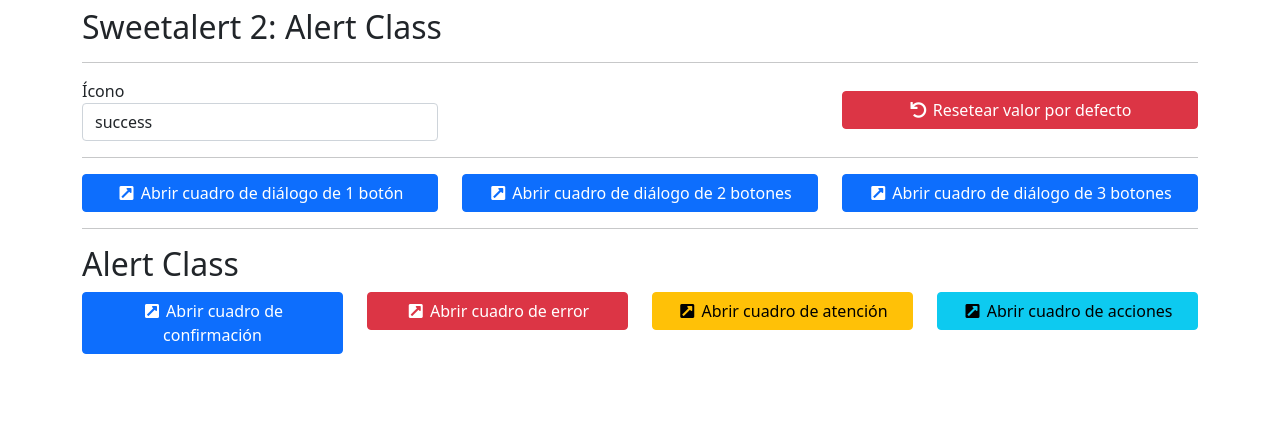
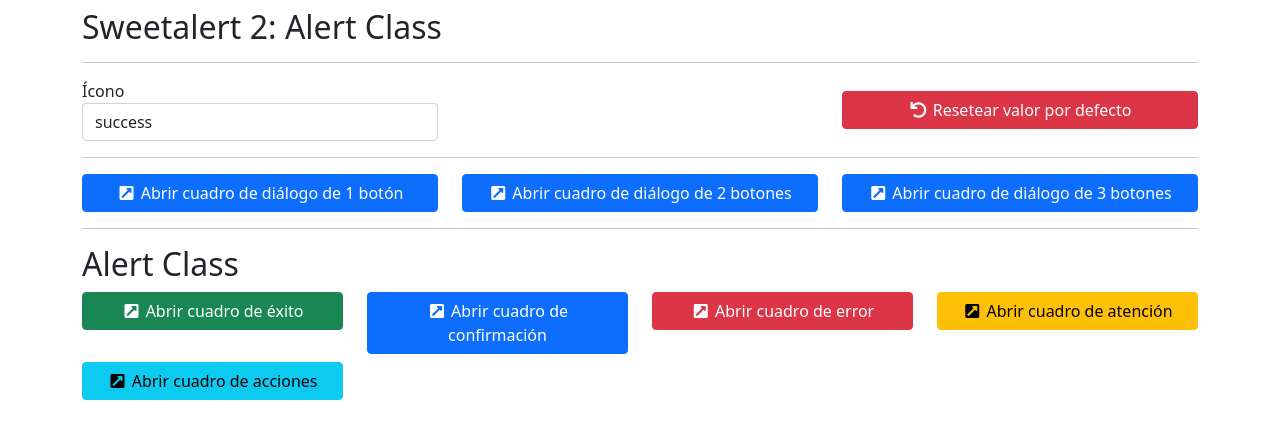
Before and after one commit to cristiancajiaos/angular-alert-class, an Angular app: page / in a window 1280 px wide. Shown: the top 438 px of the page. Built offline with nearby package versions, Linux system fonts and the light colour scheme.

Commit message:
Creado método de cuadro de diálogo de Éxito

```diff
--- a/src/app/layout/layout.component.html
+++ b/src/app/layout/layout.component.html
@@ -46,28 +46,35 @@
 <div class="row">
   <div class="col-lg-3">
     <div class="d-grid">
-      <button class="btn btn-primary" (click)="openConfirmation()">
+      <button class="btn btn-success mb-2" (click)="openExito()">
+        <i class="fas fa-external-link-square-alt fa-fw"></i> Abrir cuadro de éxito
+      </button>
+    </div>
+  </div>
+  <div class="col-lg-3">
+    <div class="d-grid">
+      <button class="btn btn-primary mb-2" (click)="openConfirmation()">
         <i class="fas fa-external-link-square-alt fa-fw"></i> Abrir cuadro de confirmación
       </button>
     </div>
   </div>
   <div class="col-lg-3">
     <div class="d-grid">
-      <button class="btn btn-danger" (click)="openError()">
+      <button class="btn btn-danger mb-2" (click)="openError()">
         <i class="fas fa-external-link-square-alt fa-fw"></i> Abrir cuadro de error
       </button>
     </div>
   </div>
   <div class="col-lg-3">
     <div class="d-grid">
-      <button class="btn btn-warning" (click)="openAtencion()">
+      <button class="btn btn-warning mb-2" (click)="openAtencion()">
         <i class="fas fa-external-link-square-alt fa-fw"></i> Abrir cuadro de atención
       </button>
     </div>
   </div>
   <div class="col-lg-3">
     <div class="d-grid">
-      <button class="btn btn-info" (click)="openAcciones()">
+      <button class="btn btn-info mb-2" (click)="openAcciones()">
         <i class="fas fa-external-link-square-alt fa-fw"></i> Abrir cuadro de acciones
       </button>
     </div>
--- a/src/app/layout/layout.component.ts
+++ b/src/app/layout/layout.component.ts
@@ -152,6 +152,35 @@
       });
   }
 
+  public openExito(): void {
+    DialogBox.exito('Acción exitosa', 'Éxito')
+      .then((resolve) => {
+        console.log(resolve);
+        let dismissMethod;
+
+        if (resolve.isConfirmed) {
+          this.toastr.success(
+            `Se presionó el botón OK`,
+            "Cuadro de diálogo de Éxito"
+          );
+        } else if (resolve.isDismissed) {
+          if (resolve.dismiss) {
+            if (resolve.dismiss.toString() === "backdrop") {
+              dismissMethod = "backdrop";
+            }
+          }
+
+          this.toastr.success(
+            `Se hizo la acción cancelar por ${dismissMethod}.`,
+            "Cuadro de diálogo de Éxito"
+          );
+        }
+      })
+      .catch((reject) => {
+        console.log(reject);
+      });
+  }
+
   public openConfirmation(): void {
     DialogBox.confirmacion("foo", "foo").then((resolve) => {
       console.log(resolve);
--- a/src/app/shared/classes/dialog-box.ts
+++ b/src/app/shared/classes/dialog-box.ts
@@ -1,6 +1,19 @@
 import Swal, { SweetAlertResult } from 'sweetalert2';
 
 export class DialogBox {
+  public static exito(mensaje: string, titulo: string): Promise<SweetAlertResult> {
+    return new Promise<SweetAlertResult>((resolve) => {
+      Swal.fire({
+        title: titulo,
+        text: mensaje,
+        icon: 'success',
+        scrollbarPadding: false,
+      }).then((result) => {
+        resolve(result);
+      });
+    });
+  }
+
   public static confirmacion(mensaje: string, titulo: string, textoConfirmar?: string, textoCancelar?: string): Promise<SweetAlertResult> {
     return new Promise<SweetAlertResult>((resolve) => {
       Swal.fire({
```
